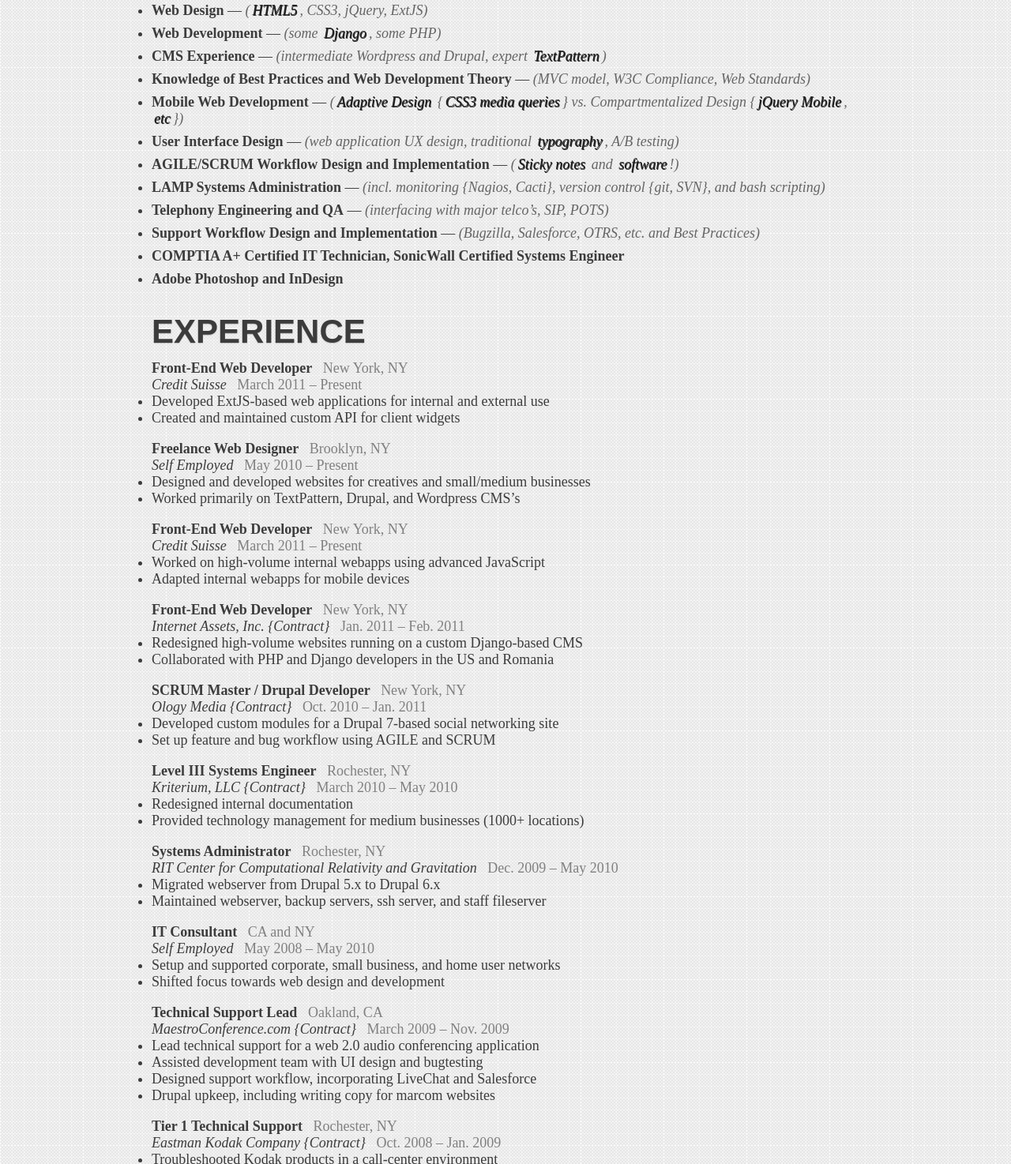
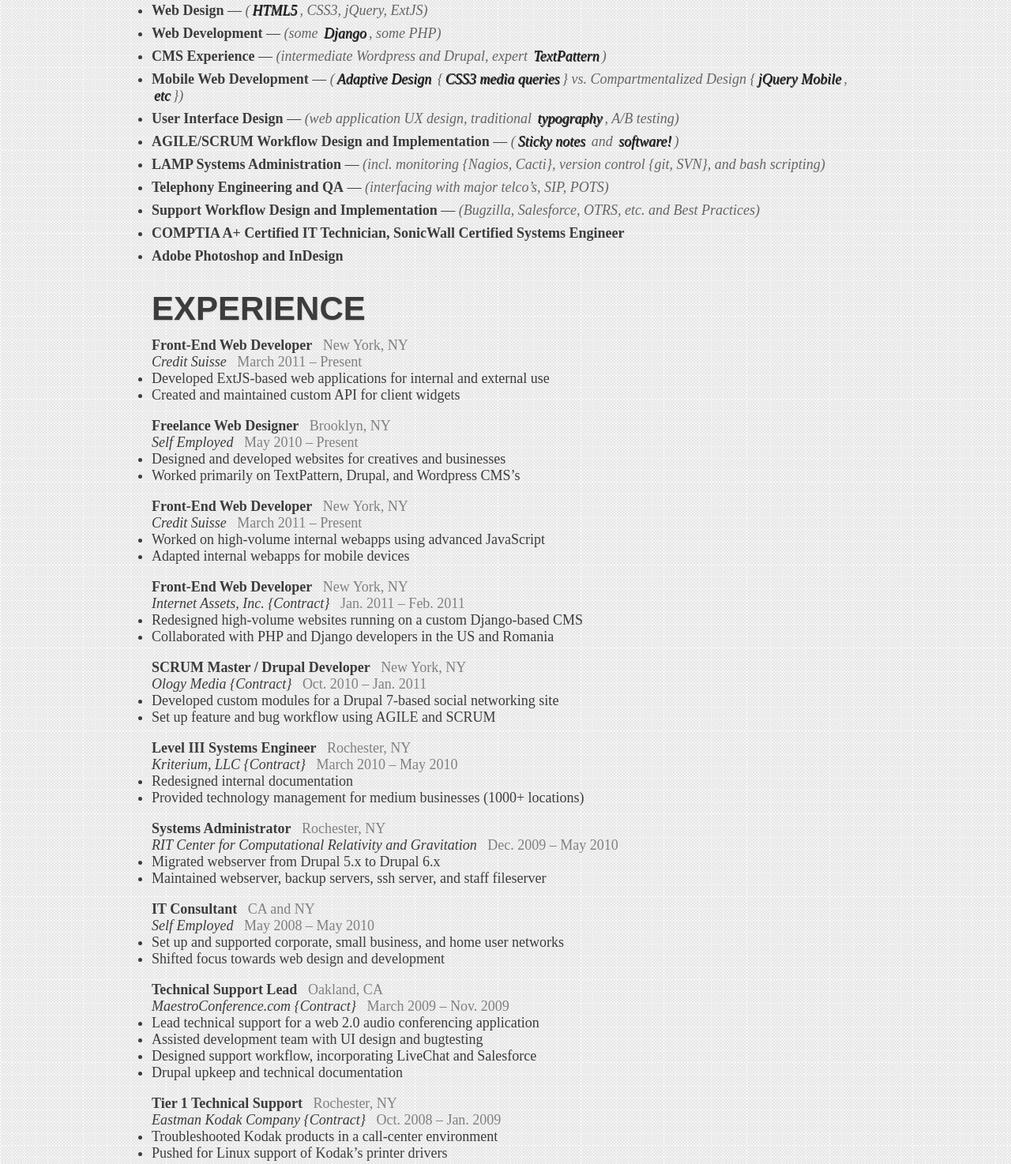
Before and after one commit to nelsonpecora/frameless, a plain HTML site: page resume.html in a window 1280 px wide. Shown: the part 335-1809 px from the top of the page at 79% size. Drawn offline with Linux system fonts and the light colour scheme.

Commit message:
fixed typos

```diff
--- a/resume.html
+++ b/resume.html
@@ -42,10 +42,9 @@
 			<li><strong>Web Design</strong><span class="trnl">:<br /></span><span class="rdash"> — </span><span style="color:#656565"><em>(<a href="http://diveintohtml5.org/">HTML5</a>, CSS3, jQuery, ExtJS)</em></span></li>
 			<li><strong>Web Development</strong><span class="trnl">:<br /></span><span class="rdash"> — </span><span style="color:#656565"><em>(some <a href="http://www.djangoproject.com/">Django</a>, some PHP)</em></span></li>
 			<li><strong>CMS Experience</strong><span class="trnl">:<br /></span><span class="rdash"> — </span><span style="color:#656565"><em>(intermediate Wordpress and Drupal, expert <a href="http://textpattern.com/">TextPattern</a>)</em></span></li>
-			<li><strong>Knowledge of Best Practices and Web Development Theory</strong><span class="trnl">:<br /></span><span class="rdash"> — </span><span style="color:#656565"><em>(MVC model, W3C Compliance, Web Standards)</em></span></li>
 			<li><strong>Mobile Web Development</strong><span class="trnl">:<br /></span><span class="rdash"> — </span><span style="color:#656565"><em>(<a href="http://www.alistapart.com/articles/responsive-web-design/">Adaptive Design</a> {<a href="http://lessframework.com/">CSS3 media queries</a>} vs. Compartmentalized Design {<a href="http://jquerymobile.com/">jQuery Mobile</a>, <a href="http://www.sencha.com/products/touch/">etc</a>})</em></span></li>
 			<li><strong>User Interface Design</strong><span class="trnl">:<br /></span><span class="rdash"> — </span><span style="color:#656565"><em>(web application UX design, traditional <a href="http://www.informationarchitects.jp/en/the-web-is-all-about-typography-period/">typography</a>, A/B testing)</em></span></li>
-			<li><strong>AGILE/SCRUM Workflow Design and Implementation</strong><span class="trnl">:<br /></span><span class="rdash"> — </span><span style="color:#656565"><em>(<a href="http://i.imgur.com/ns7ey.jpg">Sticky notes</a> and <a href="http://basecamphq.com/">software</a>!)</em></span></li>
+			<li><strong>AGILE/SCRUM Workflow Design and Implementation</strong><span class="trnl">:<br /></span><span class="rdash"> — </span><span style="color:#656565"><em>(<a href="http://i.imgur.com/ns7ey.jpg">Sticky notes</a> and <a href="http://basecamphq.com/">software!</a>)</em></span></li>
 			<li><strong>LAMP Systems Administration</strong><span class="trnl">:<br /></span><span class="rdash"> — </span><span style="color:#656565"><em>(incl. monitoring {Nagios, Cacti}, version control {git, SVN}, and bash scripting)</em></span></li>
 			<li><strong>Telephony Engineering and QA</strong><span class="trnl">:<br /></span><span class="rdash"> — </span><span style="color:#656565"><em>(interfacing with major telco’s, SIP, POTS)</em></span></li>
 			<li><strong>Support Workflow Design and Implementation</strong><span class="trnl">:<br /></span><span class="rdash"> — </span><span style="color:#656565"><em>(Bugzilla, Salesforce, OTRS, etc. and Best Practices)</em></span></li>
@@ -65,7 +64,7 @@
 			<br /><p><strong>Freelance Web Designer</strong> &nbsp; <span style="color:grey">Brooklyn, NY</span>
 			<br /><em>Self Employed</em> &nbsp; <span style="color:grey">May 2010 – Present</span></p>
 			<ul class="orml">
-			<li>Designed and developed websites for creatives and small/medium businesses</li>
+			<li>Designed and developed websites for creatives and businesses</li>
 			<li>Worked primarily on TextPattern, Drupal, and Wordpress CMS’s</li>
 			</ul>
 
@@ -107,7 +106,7 @@
 			<br /><p><strong>IT Consultant</strong> &nbsp; <span style="color:grey">CA and NY</span>
 			<br /><em>Self Employed</em> &nbsp; <span style="color:grey">May 2008 – May 2010</span></p>
 			<ul class="orml">
-			<li>Setup and supported corporate, small business, and home user networks</li>
+			<li>Set up and supported corporate, small business, and home user networks</li>
 			<li>Shifted focus towards web design and development</li>
 			</ul>
 
@@ -117,7 +116,7 @@
 			<li>Lead technical support for a web 2.0 audio conferencing application</li>
 			<li>Assisted development team with UI design and bugtesting</li>
 			<li>Designed support workflow, incorporating LiveChat and Salesforce</li>
-			<li>Drupal upkeep, including writing copy for marcom websites</li>
+			<li>Drupal upkeep and technical documentation</li>
 			</ul>
 
 			<br /><p><strong>Tier 1 Technical Support</strong> &nbsp; <span style="color:grey">Rochester, NY</span>
@@ -148,7 +147,7 @@
 			<br /><h3>Volunteer Work</h3>
 
 			<ul class="orml">
-			<li><strong>Penny Arcade Expo:</strong> Enforcer (2 years), <em><span style="color:grey">Boston, MA and Seattle, WA</span></em></li>
+			<li><strong>Penny Arcade Expo:</strong> Enforcer (3 years), <em><span style="color:grey">Boston, MA and Seattle, WA</span></em></li>
 			<li><strong>Tora-Con:</strong> Volunteer (2 years), <em><span style="color:grey">Rochester, NY</span></em></li>
 			<li><strong>Fanime Convention:</strong> Staff (2 years), <em><span style="color:grey">San Jose, CA</span></em></li>
 			<li><strong>Connecticon:</strong> Volunteer (1 year), <em><span style="color:grey">Hartford, CT</span></em></li>
```
Also changed, not shown: index.html (+2 -2 lines).
